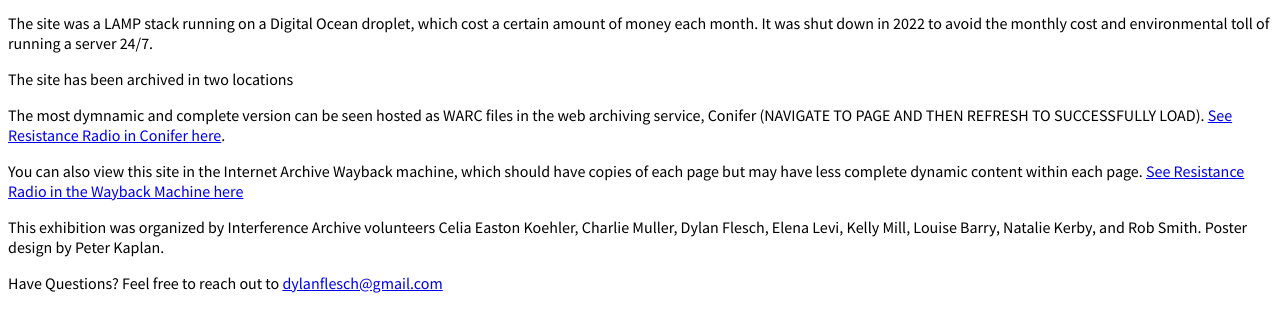
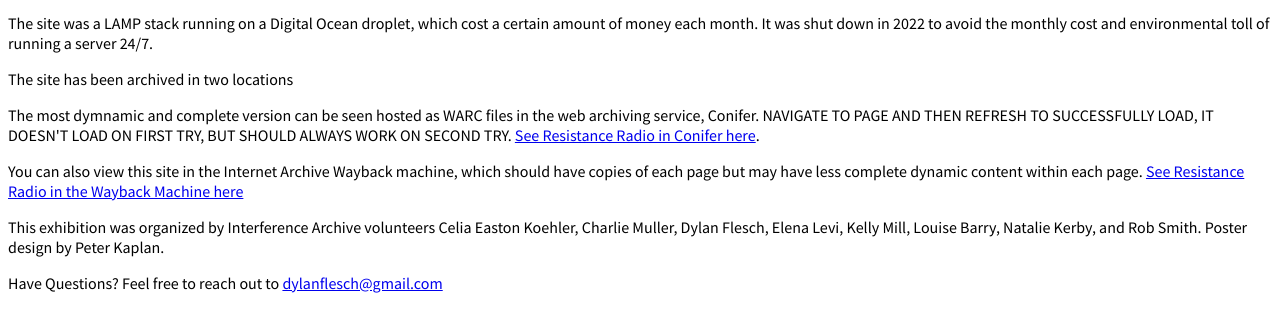
Before and after one commit to dylanflesch/resistance-radio, a plain HTML site: page index.html in a window 1280 px wide. Shown: the part 146-478 px from the top of the page. Drawn offline with nearby package versions, Linux system fonts and the light colour scheme.

Commit message:
Update index.html
adding note about refreshing Conifer page

```diff
--- a/index.html
+++ b/index.html
@@ -47,7 +47,7 @@
 
 <p>The site has been archived in two locations</p>
 
-<p>The most dymnamic and complete version can be seen hosted as WARC files in the web archiving service, Conifer (NAVIGATE TO PAGE AND THEN REFRESH TO SUCCESSFULLY LOAD). <a href="https://conifer.rhizome.org/resistance/resistance-radio/20220703142847/https://resistanceradio.online/">See Resistance Radio in Conifer here</a>.</p>
+<p>The most dymnamic and complete version can be seen hosted as WARC files in the web archiving service, Conifer. NAVIGATE TO PAGE AND THEN REFRESH TO SUCCESSFULLY LOAD, IT DOESN'T LOAD ON FIRST TRY, BUT SHOULD ALWAYS WORK ON SECOND TRY. <a href="https://conifer.rhizome.org/resistance/resistance-radio/20220703142847/https://resistanceradio.online/">See Resistance Radio in Conifer here</a>.</p>
 
 <p>You can also view this site in the Internet Archive Wayback machine, which should have copies of each page but may have less complete dynamic content within each page. <a href="https://web.archive.org/web/20220703150221/https://resistanceradio.online/">See Resistance Radio in the Wayback Machine here</a> </p>
 
```
